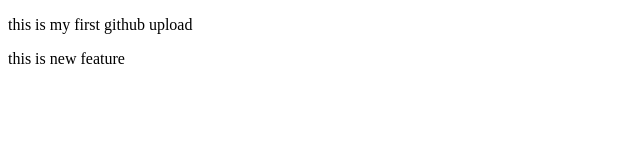
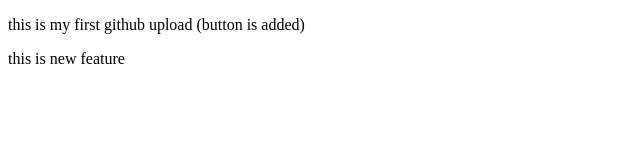
Before and after one commit to Tejas-netizen/try-git, a plain HTML site: page index.html in a window 1280 px wide. Shown: the whole page, without its empty margins (0-640 px from the left). Drawn offline with Linux system fonts and the light colour scheme.

Commit message:
feature added

```diff
--- a/index.html
+++ b/index.html
@@ -6,7 +6,7 @@
     <title>Document</title>
 </head>
 <body>
-    <p>this is my first github upload</p>
+    <p>this is my first github upload (button is added)</p>
 
     <p>this is new feature</p>
 
```
